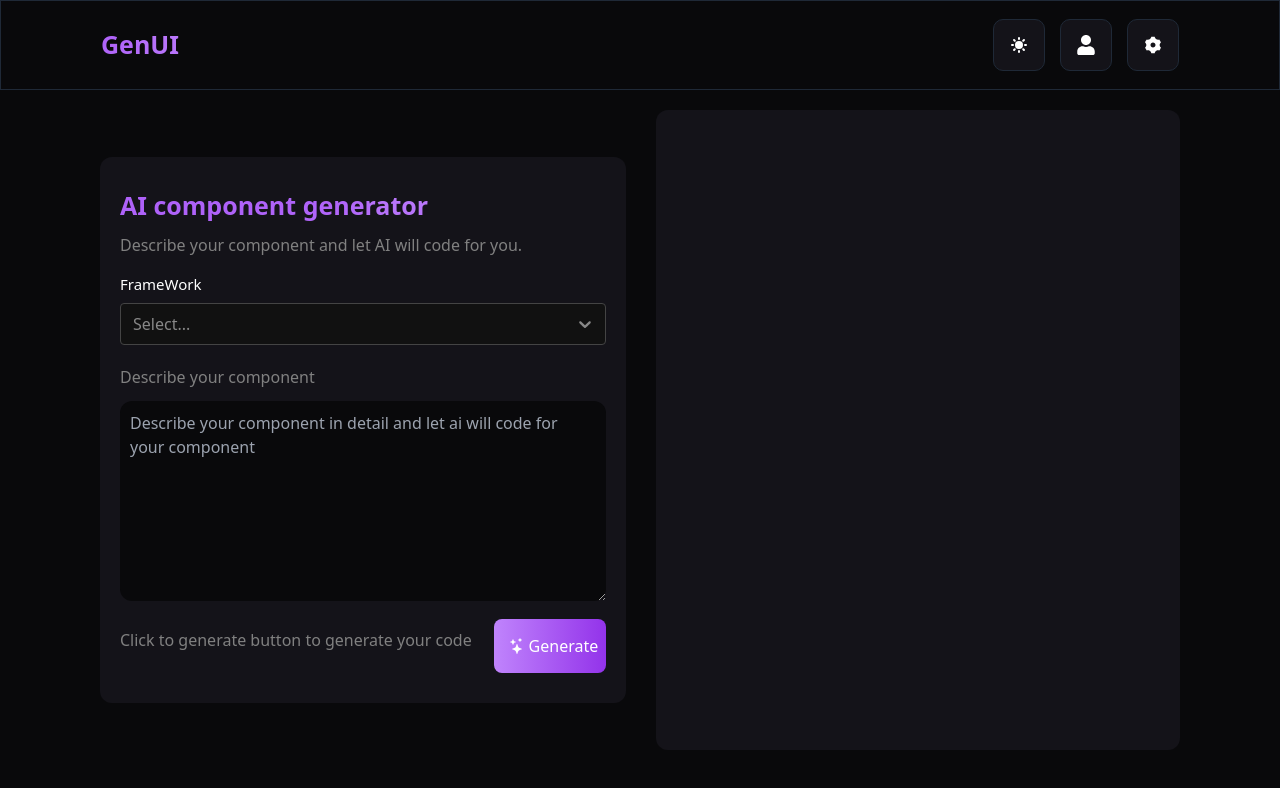
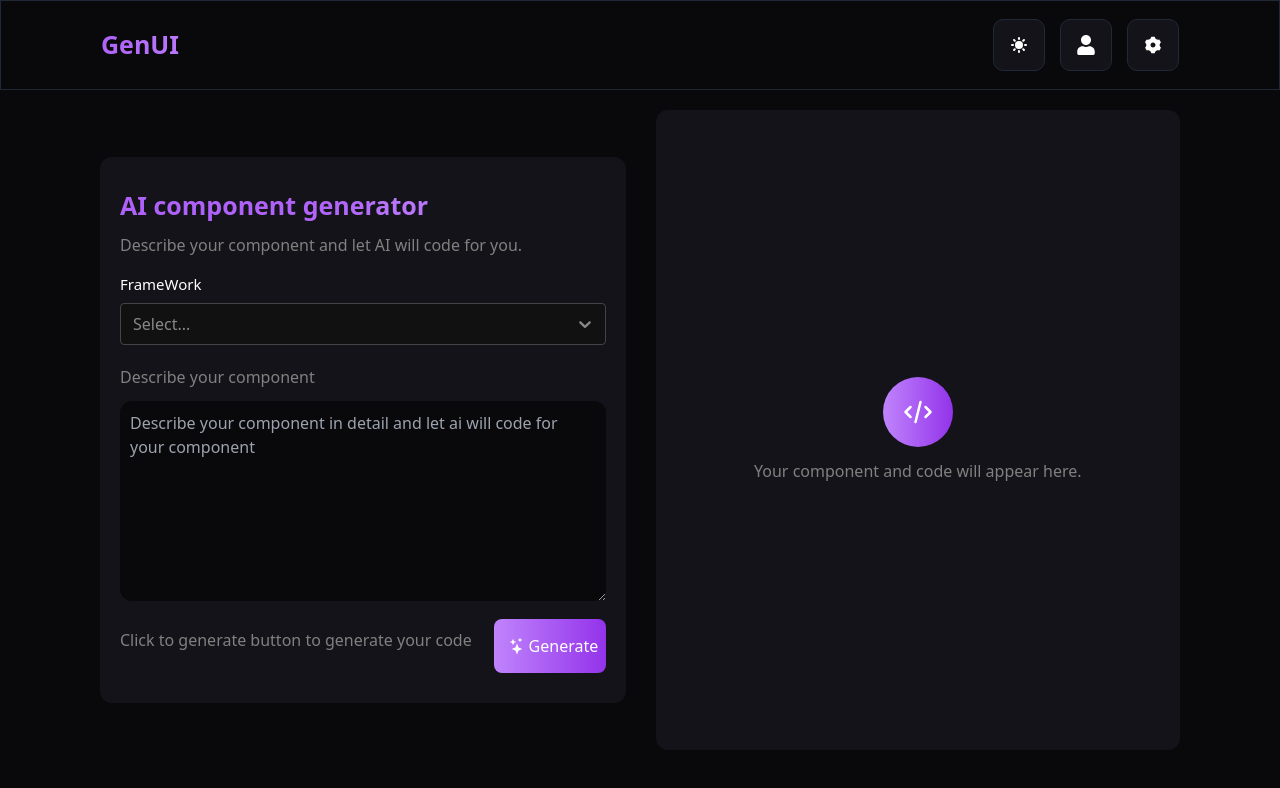
Before and after one commit to sameerjohn1/AI-component-generator, a React (Vite) app: page / in a window 1280 px wide. Shown: the top 788 px of the page. Built offline with nearby package versions, Linux system fonts and the light colour scheme.

Commit message:
component generator ui completed and added

```diff
--- a/src/pages/Home.jsx
+++ b/src/pages/Home.jsx
@@ -2,6 +2,7 @@ import React from "react";
 import Navbar from "./components/Navbar";
 import Select from "react-select";
 import { BsStars } from "react-icons/bs";
+import { HiOutlineCode } from "react-icons/hi";
 
 const customStyles = {
   control: (provided) => ({
@@ -95,7 +96,7 @@ const Home = () => {
             </p>
             <button
               className="generate flex items-center p-[15px] rounded-lg border-0 bg-gradient-to-r from-purple-400 to-purple-600
-           mt-3  w-28 text-center gap-1 transition-all hover:opacity-[.8] cursor-pointer"
+                mt-3  w-28 text-center gap-1 transition-all hover:opacity-[.8] cursor-pointer"
             >
               <i>
                 <BsStars />
@@ -104,8 +105,13 @@ const Home = () => {
             </button>
           </div>
         </div>
-        <div className="right w-[50%] h-[80vh] bg-[#141319] mt-5 rounded-xl ">
-          <div></div>
+        <div className="right mt-2 w-[50%] h-[80vh] bg-[#141319] mt-5 rounded-xl ">
+          <div className="skeleton w-full h-full flex items-center flex-col justify-center">
+            <div className="circle p-[20px] w-[70px] flex items-center justify-center text-[30px] h-[70px] rounded-[50%] bg-gradient-to-r from-purple-400 to-purple-600">
+              <HiOutlineCode />
+            </div>
+            <p className="text-[16px] text-[gray] mt-3" >Your component and code will appear here.</p>
+          </div>
         </div>
       </div>
     </div>
```
